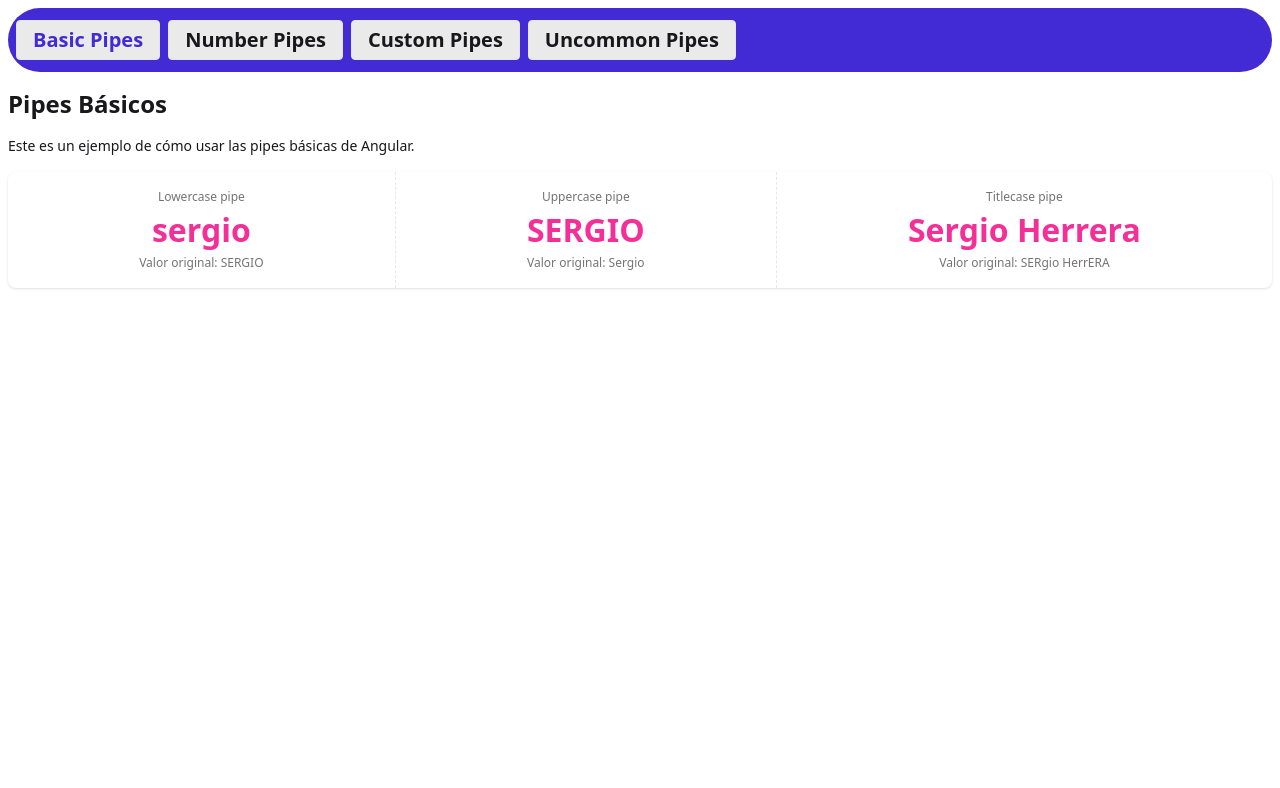
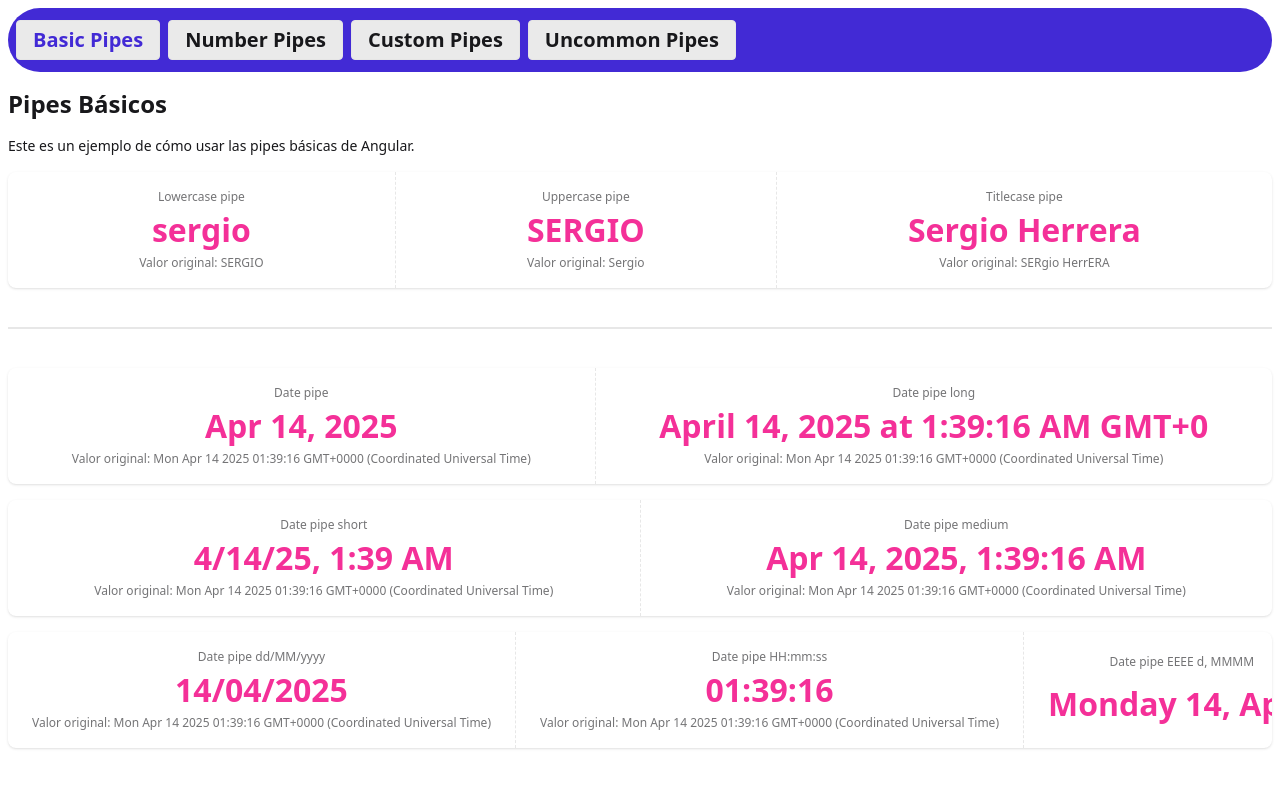
Before and after one commit to Jorel254/pipe-app, an Angular app: page /basic in a window 1280 px wide. Shown: the top 788 px of the page. Built offline with nearby package versions, Linux system fonts and the light colour scheme.

Commit message:
Se agrega datePipe

```diff
--- a/src/app/pages/basic-page/basic-page.component.html
+++ b/src/app/pages/basic-page/basic-page.component.html
@@ -1,24 +1,81 @@
 <section class="flex flex-col gap-4 mt-4">
   <h1 class="text-2xl font-bold">Pipes Básicos</h1>
-  <p class="text-sm">Este es un ejemplo de cómo usar las pipes básicas de Angular.</p>
+  <p class="text-sm">
+    Este es un ejemplo de cómo usar las pipes básicas de Angular.
+  </p>
 
   <div class="stats shadow">
     <div class="stat place-items-center">
       <div class="stat-title">Lowercase pipe</div>
       <div class="stat-value text-secondary">{{ nameUpper() | lowercase }}</div>
-      <div class="stat-desc">Valor original:  {{ nameUpper()}}</div>
+      <div class="stat-desc">Valor original: {{ nameUpper() }}</div>
     </div>
 
     <div class="stat place-items-center">
       <div class="stat-title">Uppercase pipe</div>
       <div class="stat-value text-secondary">{{ nameLower() | uppercase }}</div>
-      <div class="stat-desc">Valor original:  {{ nameLower()}}</div>
+      <div class="stat-desc">Valor original: {{ nameLower() }}</div>
     </div>
 
     <div class="stat place-items-center">
       <div class="stat-title">Titlecase pipe</div>
       <div class="stat-value text-secondary">{{ fullName() | titlecase }}</div>
-      <div class="stat-desc">Valor original:  {{ fullName()}}</div>
+      <div class="stat-desc">Valor original: {{ fullName() }}</div>
+    </div>
+  </div>
+  <div class="divider"></div>
+  <div class="stats shadow">
+    <div class="stat place-items-center">
+      <div class="stat-title">Date pipe</div>
+      <div class="stat-value text-secondary">
+        {{ customDate() | date }}
+      </div>
+      <div class="stat-desc">Valor original: {{ customDate() }}</div>
+    </div>
+    <div class="stat place-items-center">
+      <div class="stat-title">Date pipe long</div>
+      <div class="stat-value text-secondary">
+        {{ customDate() | date : "long" }}
+      </div>
+      <div class="stat-desc">Valor original: {{ customDate() }}</div>
+    </div>
+  </div>
+  <div class="stats shadow">
+    <div class="stat place-items-center">
+      <div class="stat-title">Date pipe short</div>
+      <div class="stat-value text-secondary">
+        {{ customDate() | date : "short" }}
+      </div>
+      <div class="stat-desc">Valor original: {{ customDate() }}</div>
+    </div>
+    <div class="stat place-items-center">
+      <div class="stat-title">Date pipe medium</div>
+      <div class="stat-value text-secondary">
+        {{ customDate() | date : "medium" }}
+      </div>
+      <div class="stat-desc">Valor original: {{ customDate() }}</div>
+    </div>
+  </div>
+  <div class="stats shadow">
+    <div class="stat place-items-center">
+      <div class="stat-title">Date pipe dd/MM/yyyy</div>
+      <div class="stat-value text-secondary">
+        {{ customDate() | date : "dd/MM/yyyy" }}
+      </div>
+      <div class="stat-desc">Valor original: {{ customDate() }}</div>
+    </div>
+    <div class="stat place-items-center">
+      <div class="stat-title">Date pipe HH:mm:ss</div>
+      <div class="stat-value text-secondary">
+        {{ customDate() | date : "HH:mm:ss" }}
+      </div>
+      <div class="stat-desc">Valor original: {{ customDate() }}</div>
+    </div>
+    <div class="stat place-items-center">
+      <div class="stat-title">Date pipe EEEE d, MMMM</div>
+      <div class="stat-value text-secondary">
+        {{ customDate() | date : "EEEE d, MMMM " }}
+      </div>
     </div>
   </div>
 </section>
--- a/src/app/pages/basic-page/basic-page.component.ts
+++ b/src/app/pages/basic-page/basic-page.component.ts
@@ -1,4 +1,4 @@
-import { Component, signal } from '@angular/core';
+import { Component, effect, signal } from '@angular/core';
 import { CommonModule } from '@angular/common';
 @Component({
   selector: 'app-basic-page',
@@ -10,4 +10,14 @@ export class BasicPageComponent {
   nameLower = signal('Sergio');
   nameUpper = signal('SERGIO');
   fullName = signal('SERgio HerrERA');
+
+  customDate = signal(new Date());
+
+  tickingDateEffect = effect((onCleanup) => {
+    const interval = setInterval(() => {
+      this.customDate.set(new Date());
+    }, 1000);
+
+    onCleanup(() => clearInterval(interval));
+  });
 }
```
